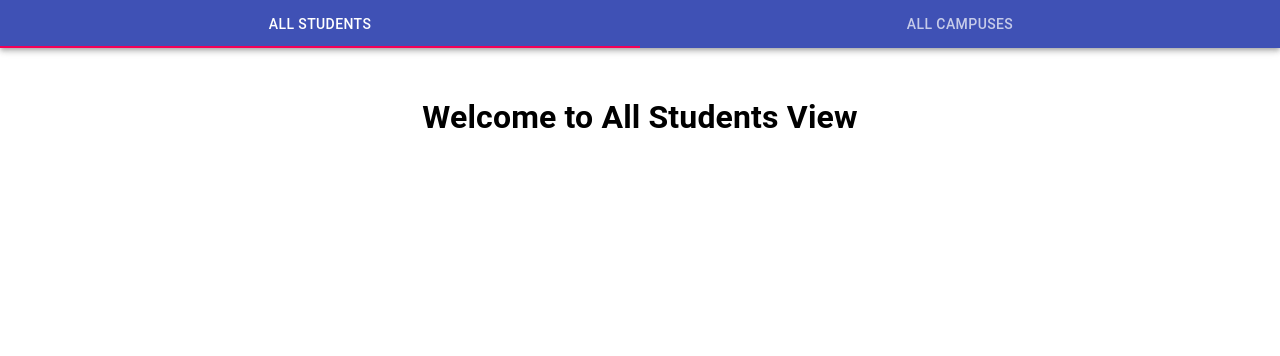
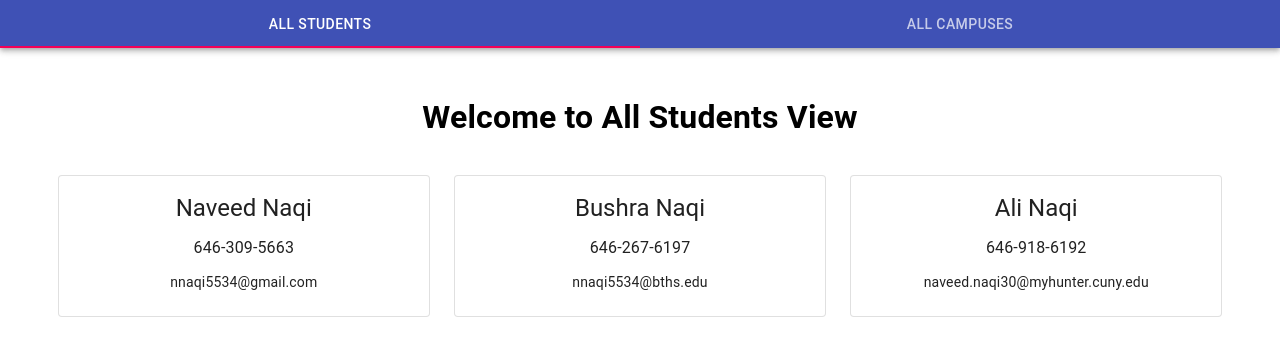
Before and after one commit to Naveed-Naqi/TTP_CRUD_APP, a React (Create React App) app: page / in a window 1280 px wide. Shown: the top 356 px of the page. Built offline with nearby package versions, Linux system fonts and the light colour scheme.

Commit message:
Small styling

```diff
--- a/src/App.js
+++ b/src/App.js
@@ -9,10 +9,6 @@ function App() {
         <div>
             <Switch>
                 <Route path ="/" component={TabNavigation} />
-                {/* <Route exact path="/" component={Homepage} />
-                <Route exact path="/campuses" component={Campuses} />
-                <Route exact path="/students" component={Students} /> */}
-
             </Switch>
         </div>
     </Router>
--- a/src/components/campuses/AllCampuses.js
+++ b/src/components/campuses/AllCampuses.js
@@ -25,6 +25,7 @@ export default class AllCampuses extends Component {
                     name="Ali Naqi"
                     email="naveed.naqi30@myhunter.cuny.edu"
                 ></SingleCardDisplay>
+
             </div>
         )
     }
--- a/src/components/students/AllStudents.js
+++ b/src/components/students/AllStudents.js
@@ -1,10 +1,29 @@
 import React, { Component } from 'react'
+import SingleCardDisplay from '../layout/SingleCardDisplay'
 
 export default class AllStudents extends Component {
     render() {
         return (
             <div>
                 <h1>Welcome to All Students View </h1>
+
+                <SingleCardDisplay
+                    phoneNumber="646-309-5663"
+                    name="Naveed Naqi"
+                    email="nnaqi5534@gmail.com"
+                ></SingleCardDisplay>
+
+                <SingleCardDisplay
+                    phoneNumber="646-267-6197"
+                    name="Bushra Naqi"
+                    email="nnaqi5534@bths.edu"
+                ></SingleCardDisplay>
+
+                <SingleCardDisplay
+                    phoneNumber="646-918-6192"
+                    name="Ali Naqi"
+                    email="naveed.naqi30@myhunter.cuny.edu"
+                ></SingleCardDisplay>
             </div>
         )
     }
```
